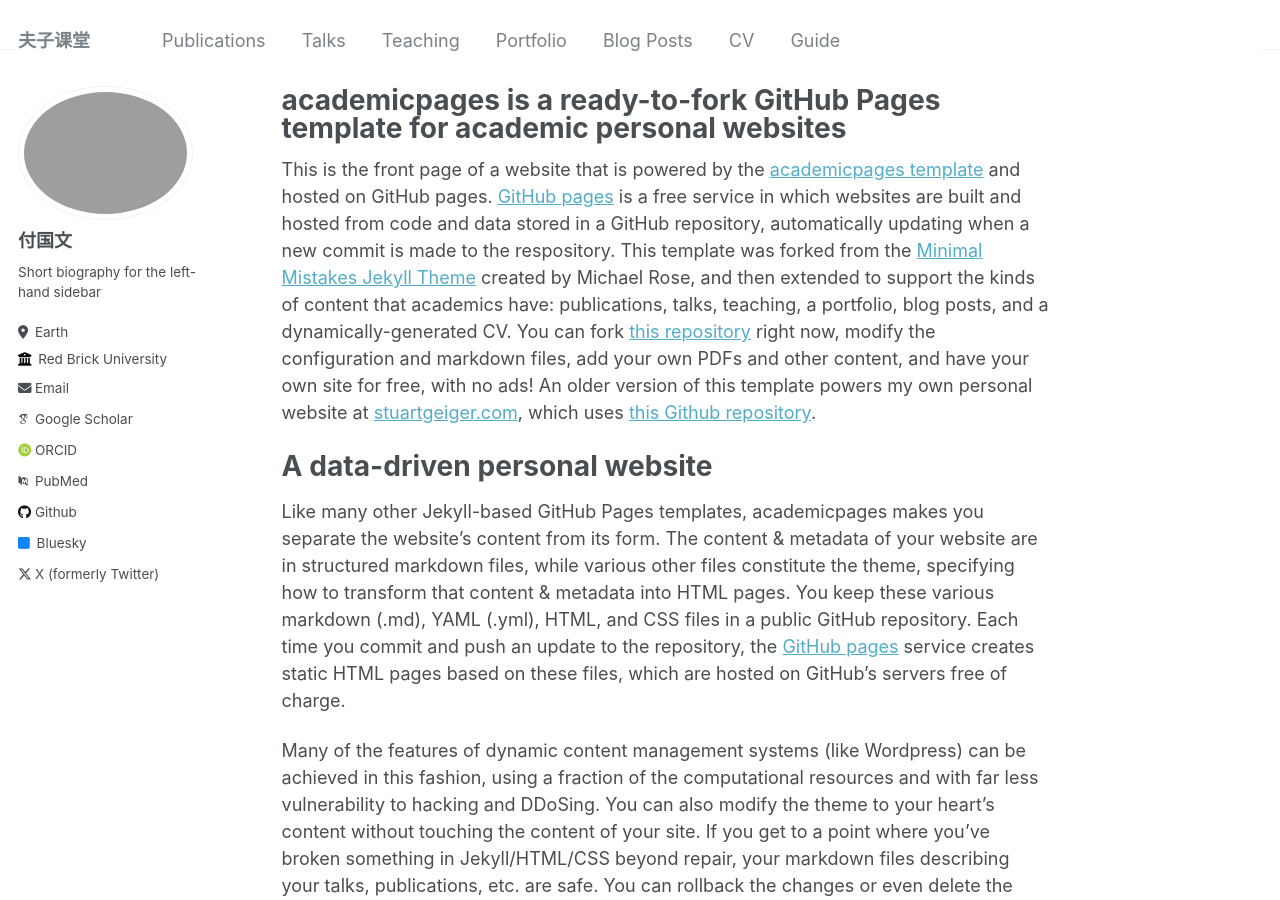
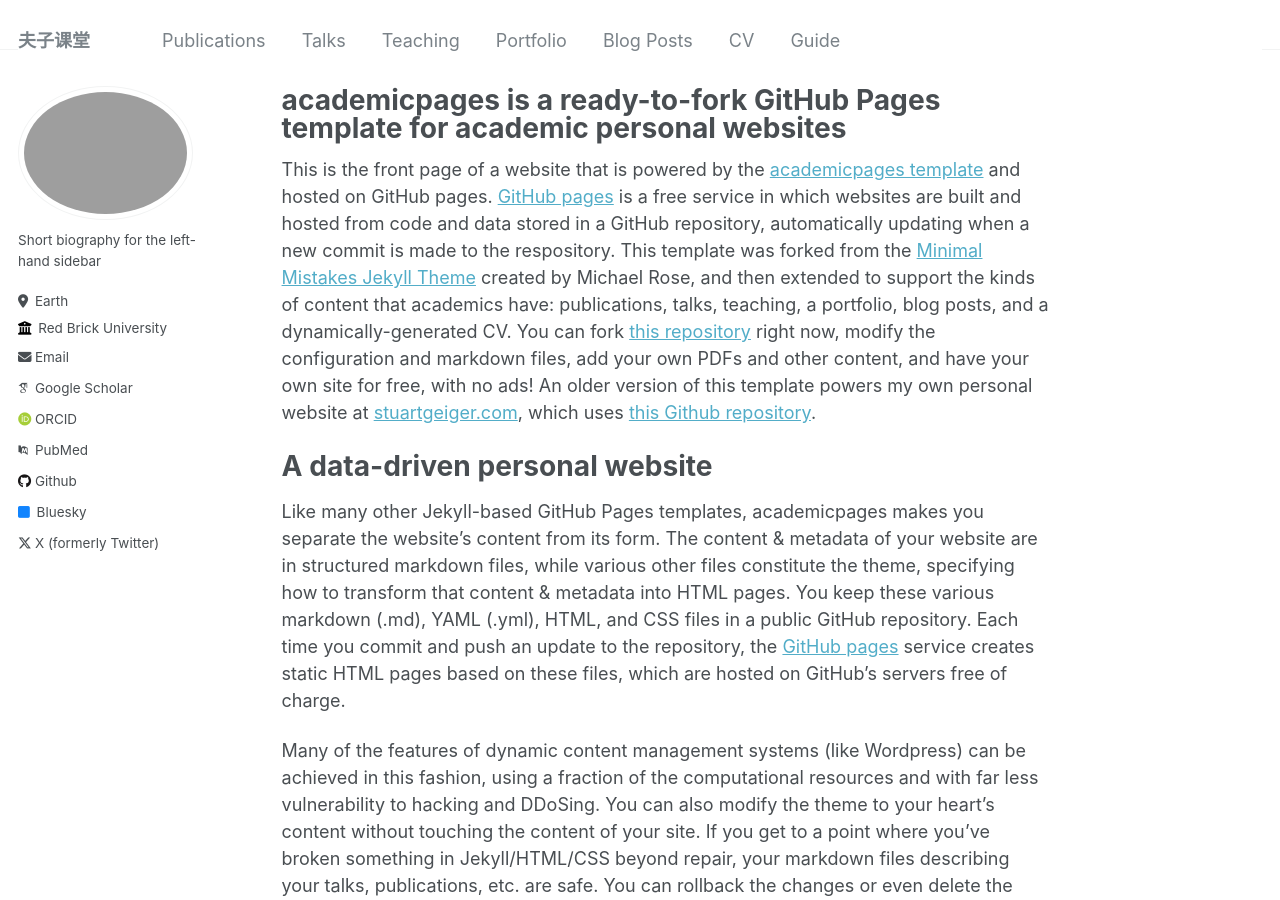
Before and after one commit to fuguowenn/fuguowenn.github.io, a Jekyll site: the page built from _pages/about.md, in a window 1280 px wide and 900 px high. Built offline with Jekyll 4.4.1, drawn with Linux system fonts in a browser that asks for light colours; some web fonts are replaced.

Commit message:
Update _config.yml

```diff
--- a/_config.yml
+++ b/_config.yml
@@ -22,7 +22,7 @@ repository               : "academicpages/academicpages.github.io"
 author:
   # Biographic information
   avatar           : "fuguowen.JPG"
-  name             : "付国文"
+  name             : ""
   pronouns         : # example: "she/her"
   bio              : "Short biography for the left-hand sidebar"
   location         : "Earth"
```
